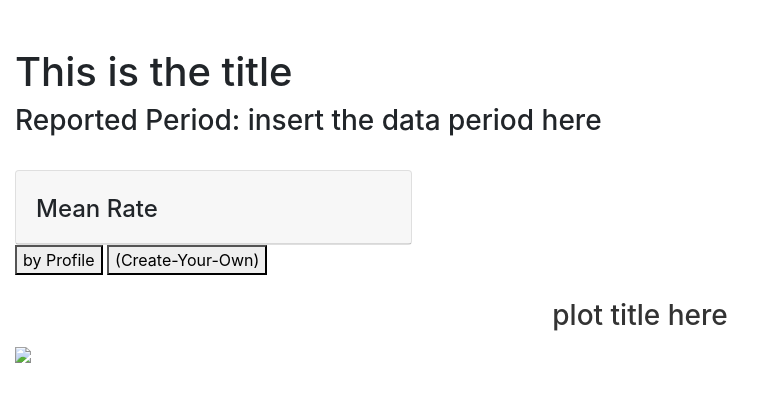
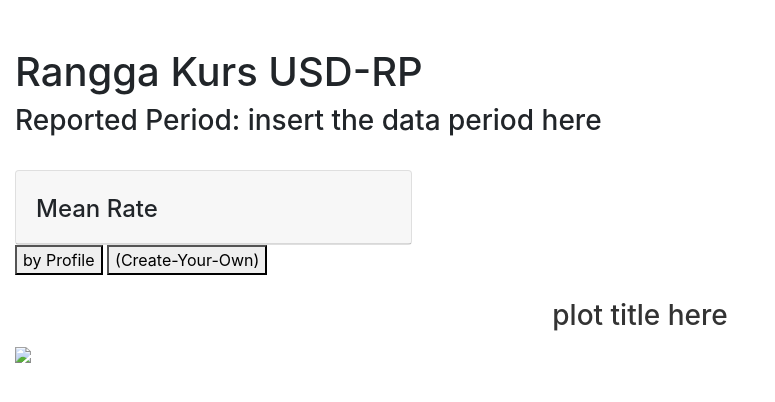
Before and after one commit to rahertra/capstone_rangga, a Flask app: template templates/index.html in a window 1280 px wide. Shown: the top 402 px of the page, without its empty margins (0-775 px from the left). Run offline with Flask 2, Linux system fonts and the light colour scheme; the template is opened without the code that fills it, so the values that code supplies are empty; parts of the project's set-up code (start-up, migrations or seed data) failed here and were passed over; some libraries are stand-ins or nearby versions.

Commit message:
Add files via upload

```diff
--- a/templates/index.html
+++ b/templates/index.html
@@ -15,7 +15,7 @@
 					<br>
 					<br>
 					<h1 class="mb-2">
-						This is the title
+						Rangga Kurs USD-RP
 					</h1>
 					<h3>
 						Reported Period: insert the data period here
```
